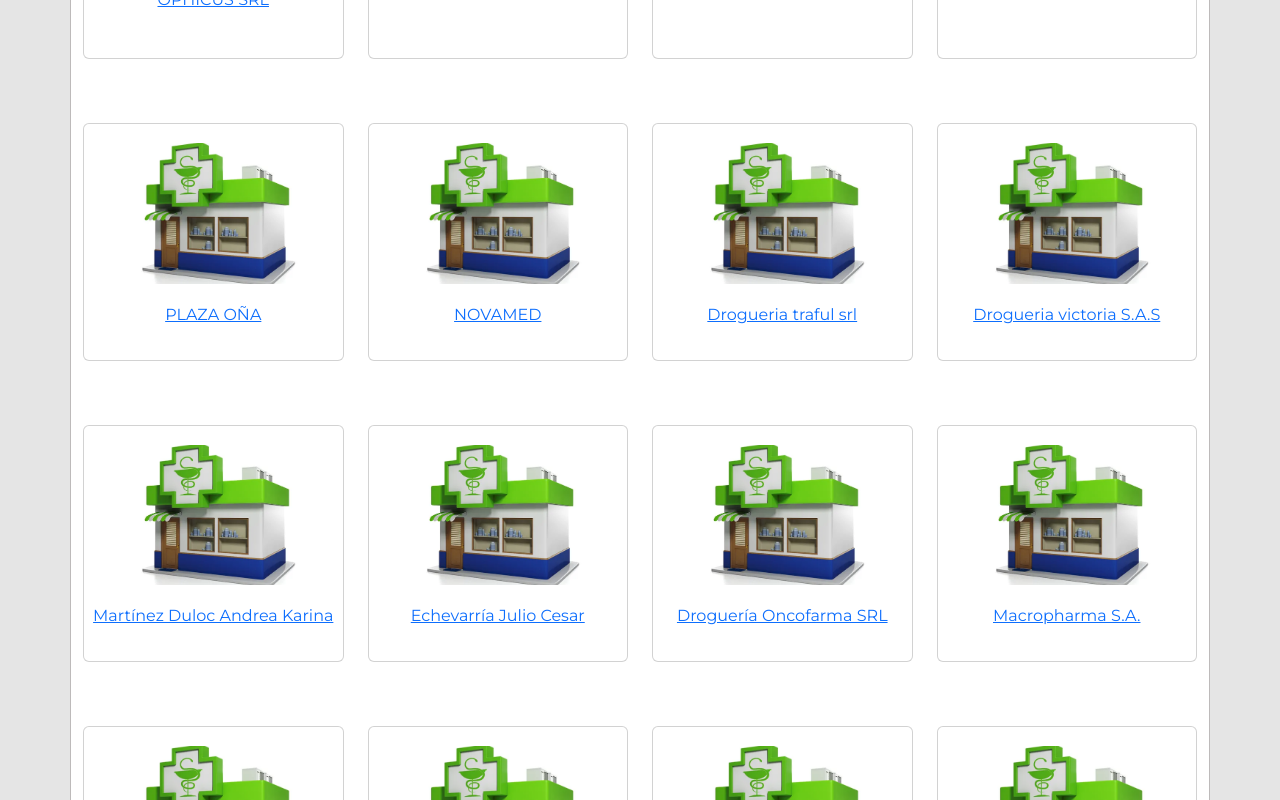
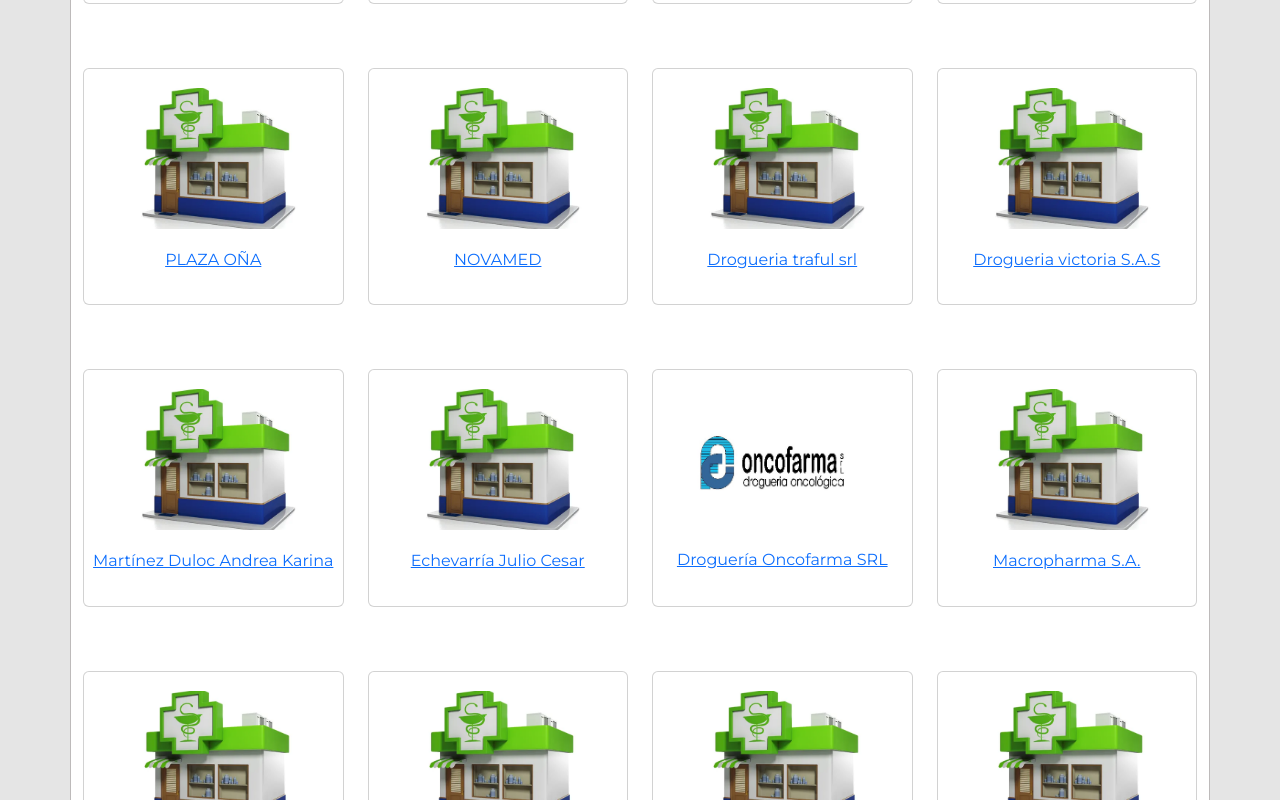
Before and after one commit to MDanielaCardozo/CamaraDrogueriasTuc, a React (Create React App) app: page /socios in a window 1280 px wide. Shown: the part 584-1384 px from the top of the page. Built offline with nearby package versions, Linux system fonts and the light colour scheme.

Commit message:
Agregué logos a los socios

```diff
--- a/src/components/views/Socios.js
+++ b/src/components/views/Socios.js
@@ -3,8 +3,9 @@
 import { Card, Col, Row } from "react-bootstrap";
 import { Link } from "react-router-dom";
 import LogoPhar from "../../img/PharmaTukLogo.png";
-import LogoDrog from "../../img/logoDrogueria.jpg";
+import LogoDrog from "../../img/ophicusLogoHome.png";
 import LogoDrogDos from "../../img/logoDrogueriaDos.jpg";
+import LogoOnc from "../../img/logoOncofarma.jpg";
 
 const Socios = () => {
   return (
@@ -176,7 +177,7 @@
             >
               <Card className="p-1 mb-3 cardSocios">
                 <Link>
-                  <Card.Img variant="top" src={LogoDrogDos} className="imgCard"/>
+                  <Card.Img variant="top" src={LogoOnc} className="imgCard"/>
                   <Card.Body className="p-1 text-center">
                     <Card.Text>Droguería Oncofarma SRL</Card.Text>
                   </Card.Body>
```
Also changed, not shown: src/img/logoOncofarma.jpg (added), src/img/ophicusLogoHome.png (added).
